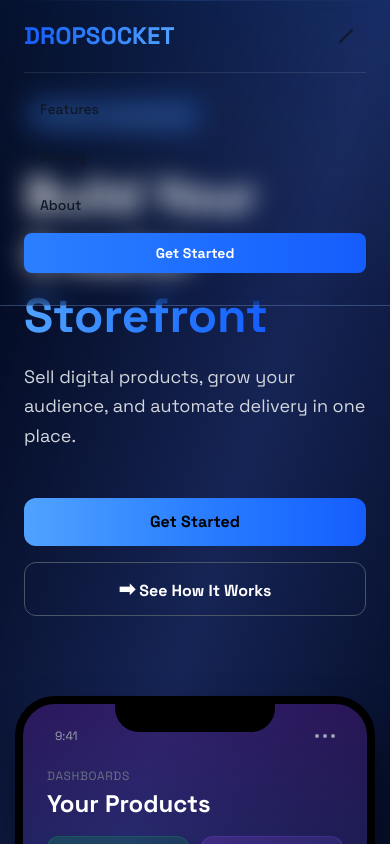
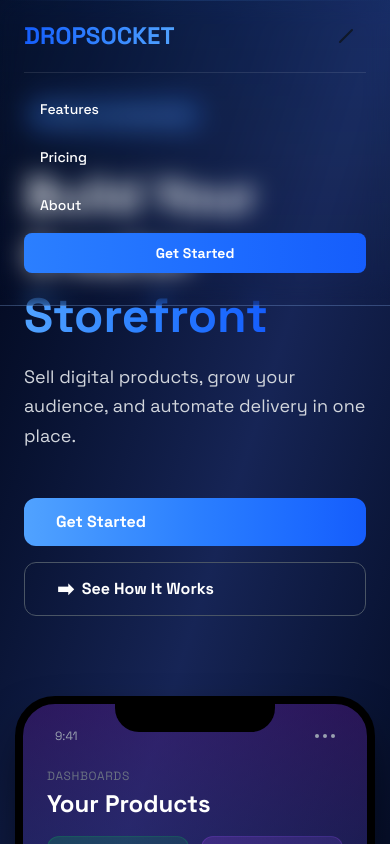
Before and after one commit to nishalcode0/dropsocket, a React (Vite) app in the folder frontend/: page / in a window 390 px wide. Both pictures are taken after a click on the button 346 px from the left and 36 px from the top of the page. Shown: the top 844 px of the page. Built offline with nearby package versions, Linux system fonts and the light colour scheme.

Commit message:
Fixed Mobile navigation and hero section buttons

```diff
--- a/frontend/src/components/landing/Hero.jsx
+++ b/frontend/src/components/landing/Hero.jsx
@@ -35,15 +35,21 @@ export default function Hero() {
 
     {/* buttons */}
     <div className="flex flex-col sm:flex-row gap-4 pt-4">
-    <button className="group relative px-8 py-3 rounded-xl font-semibold text-base overflow-hidden transition-all duration-300">
+      <a
+  href="#about"
+  className="group relative px-8 py-3 rounded-xl font-semibold text-base overflow-hidden transition-all duration-300 inline-block"
+>
       <div className="absolute inset-0 bg-linear-to-r from-blue-400 via-blue-500 to-blue-600 opacity-100 group-hover:opacity-90 transition-opacity duration-300" />
       <div className="absolute inset-0 bg-linear-to-r from-transparent via-white to-transparent opacity-0 group-hover:opacity-20 translate-x-[-100%] group-hover:translate-x-[100%] transition-all duration-500" />
-      <span className="relative z-10 txt-white">Get Started</span>
-    </button>
+      <span className="relative z-10 text-white">Get Started</span>
+    </a>
 
-    <button className="px-8 py-3 rounded-xl font-semibold text-base border border-gray-600 text-white hover:border-blue-400/50 hover:bg-blue-500/5 transition-all duration-300 fex items-center gap-2">
+    <a
+   href="#features"
+    className="px-8 py-3 rounded-xl font-semibold text-base border border-gray-600 text-white hover:   border-blue-400/50 hover:bg-blue-500/5 transition-all duration-300 flex items-center gap-2"
+    >
     <span className="text-xl">➡</span> See How It Works
-    </button>
+    </a>
     </div>
     </div>
 
--- a/frontend/src/components/landing/NavBar.jsx
+++ b/frontend/src/components/landing/NavBar.jsx
@@ -81,14 +81,17 @@ export default function Navbar() {
           <a
           key={link.name}
           href={link.href}
-          className="block px-4 py-2.5 text-sm font-medium text-gray-900 dark:text-white hover:bg-white/10 rounded-lg transition-colors"
+          className="block px-4 py-2.5 text-sm font-medium text-white hover:bg-white/10 rounded-lg transition-colors"
           >
           {link.name}
           </a>
           ))}
-          <button className="w-full px-4 py-2.5 rounded-lg bg-linear-to-r from-blue-500 to-blue-600 text-white font-semibold text-sm hover:opacity-90 transition-opacity">
-            Get Started
-            </button>
+        <Link
+         to="/beta-access"
+          className="block w-full px-4 py-2.5 rounded-lg bg-linear-to-r from-blue-500 to-blue-600      text-white font-semibold text-sm hover:opacity-90 transition-opacity text-center"
+          >
+        Get Started
+        </Link>
           </div>
         )}
       </div>
```
